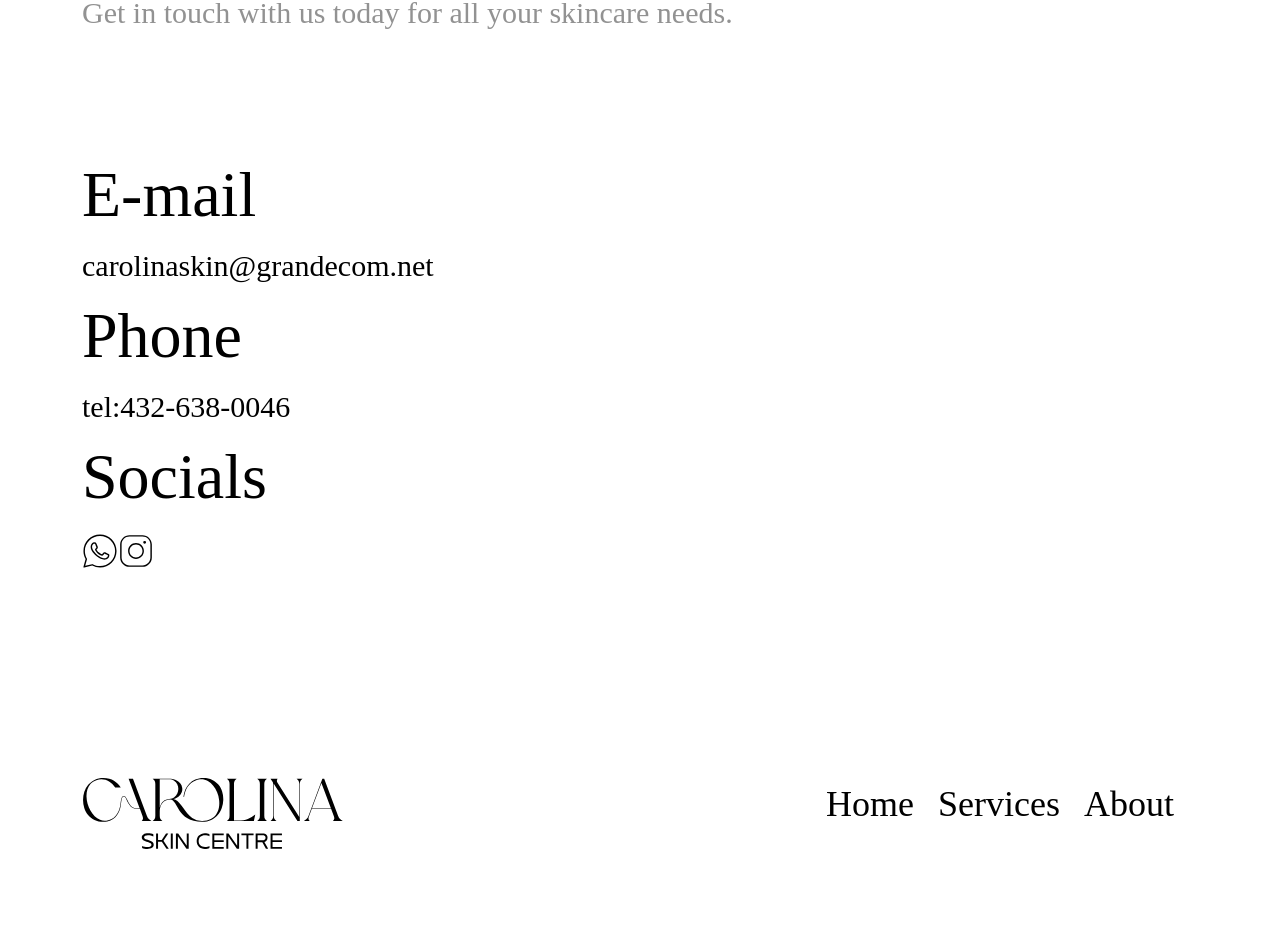
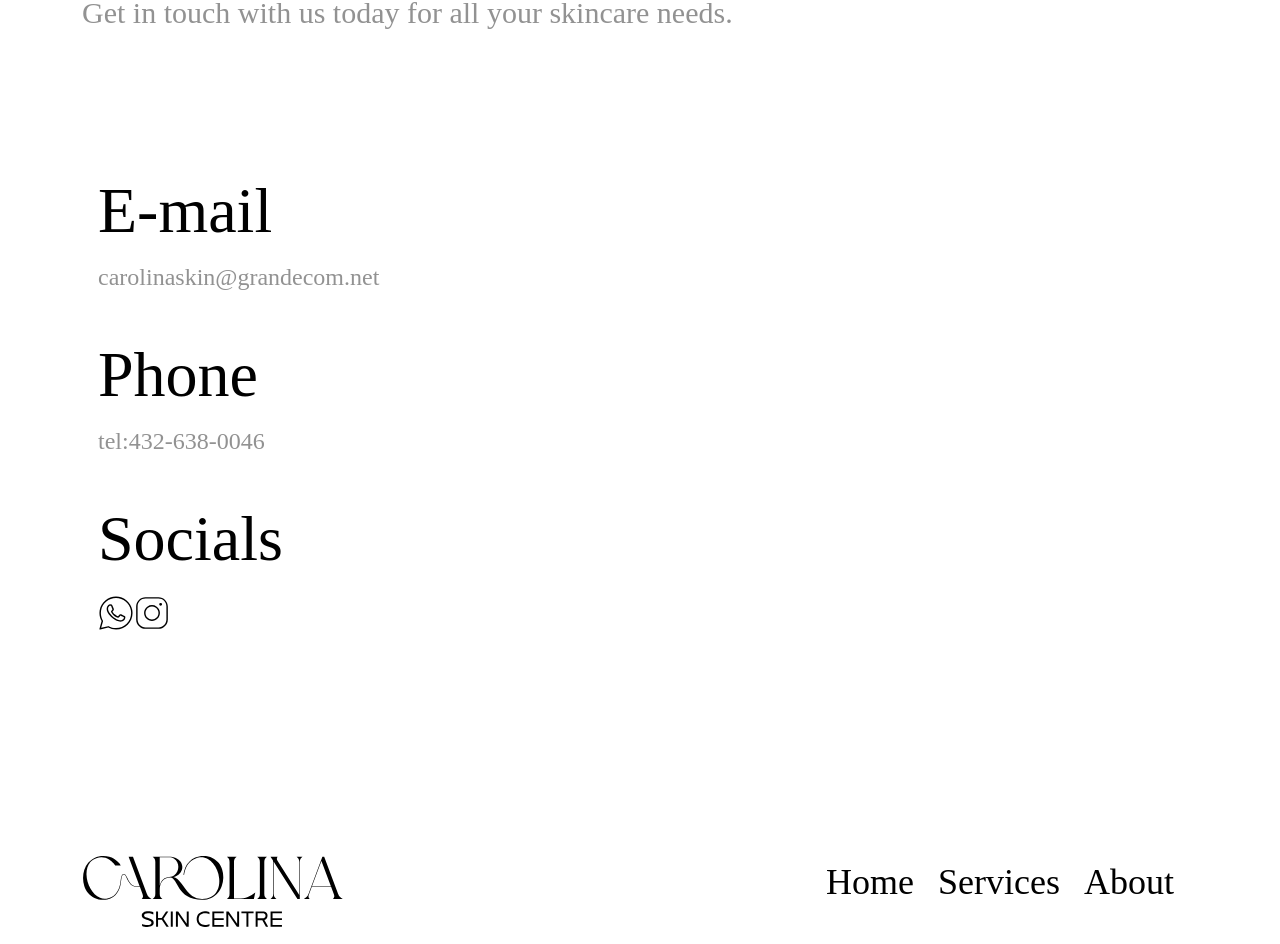
Before and after one commit to tulio-salvatierra/csc, a React (Create React App) app: page / in a window 1280 px wide. Shown: the part 7012-7956 px from the top of the page. Built offline with nearby package versions, Linux system fonts and the light colour scheme; a web font is replaced by a local one.

Commit message:
feat: Improve contact section styling for better readability and consistency

```diff
--- a/src/components/contacts/ContactSectionContacts1.js
+++ b/src/components/contacts/ContactSectionContacts1.js
@@ -7,7 +7,6 @@ export default function ContactSection() {
     <>
       <>
         <section className="position-relative py-28 bg-white">
-
           <div className="container">
             <div className="row mb-8 mb-md-24">
               <div className="col-12">
@@ -18,26 +17,25 @@ export default function ContactSection() {
               </div>
             </div>
             <div className="flex-wrap flex-md-row">
-              <div className="col-6 col-sm-12">
+              <div className="col-6 col-sm-12 p-4">
                 <p className="mb-0 fs-1">E-mail</p>
                 <a
-                  className="text-decoration-none text-dark fs-3 align-bottom"
+                  className="text-decoration-none text-muted fs-4 align-bottom"
                   href={`mailto:${EMAIL}`}
                 >
                   {EMAIL}
                 </a>
               </div>
-              <div className="col-6 col-sm-12">
+              <div className="col-6 col-sm-12 p-4">
                 <p className="mb-0 fs-1">Phone</p>
-                <a href={TELEPHONE} className="mb-0 fs-3 text-decoration-none">{TELEPHONE}</a>
+                <a href={TELEPHONE} className="mb-0 text-muted fs-4 text-decoration-none">{TELEPHONE}</a>
               </div>
-              <div className="col-6 col-sm-12">
+              <div className="col-6 col-sm-12 p-4">
                 <p className="mb-2 fs-1">Socials</p>
                 <div className="d-flex">
                   <a className="text-decoration-none" href={WHATSAPP} target="_blank" rel="noreferrer">
                     <img src={WA} alt="WhatsApp" />
                   </a>
-
                   <a className="text-decoration-none" href={INSTAGRAM}>
                     <img src={IG} alt="Instagram" />
                   </a>
```
